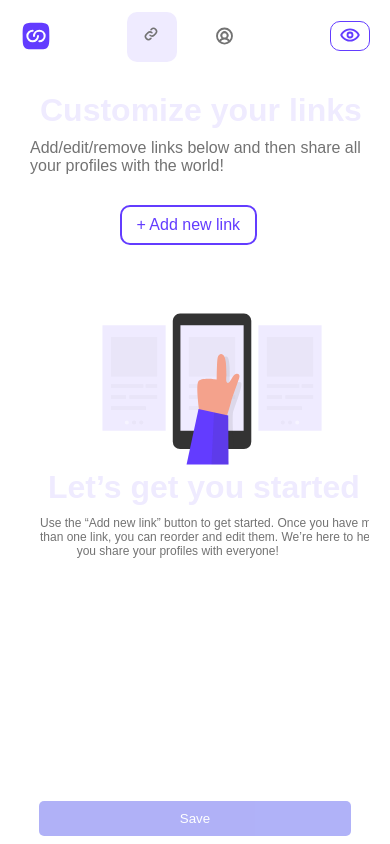
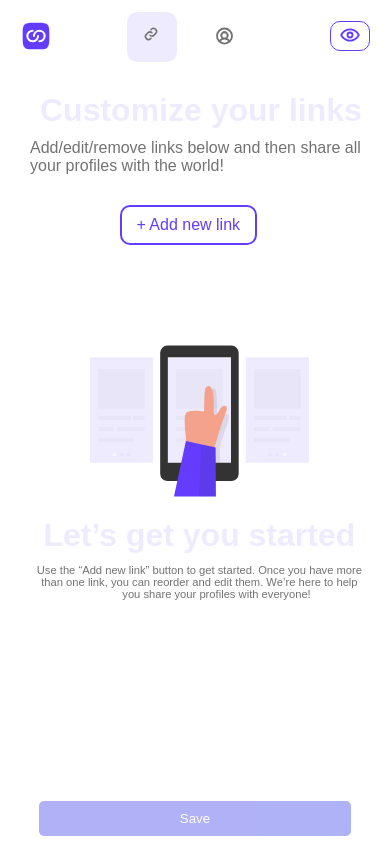
Before and after one commit to DEvARyan77/devlink, a Next.js app: page /1 in a window 390 px wide. Built offline with nearby package versions, Linux system fonts and the light colour scheme.

Commit message:
Update Empty.css

```diff
--- a/src/app/[id]/Empty.css
+++ b/src/app/[id]/Empty.css
@@ -1,26 +1,39 @@
-#Empty img{
-    margin-left: 30%;
+#Empty {
+    display: flex;
+    flex-direction: column;
+    align-items: center;
+    justify-content: center;
+    margin-top: 10%;
+    text-align: center;
+    transform: translateX(-4vw);
+}
+
+#Empty img {
     margin-top: 10%;
 }
-#Empty h1{
-    margin-left: 25%;
+
+#Empty h1 {
+    margin-top: 20px; /* Adjust margin if needed */
 }
-#Empty pre{
-    margin-left: 15%;
+
+#Empty pre {
     margin-top: 10px;
+    white-space: pre-wrap; /* Allows breaking text when needed */
+    word-wrap: break-word; /* Breaks long words when necessary */
+    text-align: center; /* Keeps code formatting in place */
 }
 
 @media (min-width: 10px) and (max-width: 768px) {
-    #Empty{
-        margin-left: -50px;
+    #Empty {
+        margin-left: 0;
         width: 100vw;
+        padding: 0 10px; /* Add some padding for mobile */
     }
-    #Empty pre{
-        margin-left: 70px;
-        font-size: 12px;
-        width: 100vw;
+    #Empty pre {
+        font-size: 0.7rem;
+        width: 100%; /* Ensure it spans the width */
     }
-    #Empty h1{
-        margin-left: 20%;
+    #Empty h1 {
+        margin-left: 0;
     }
 }
```
